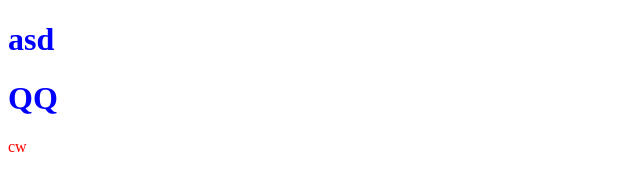
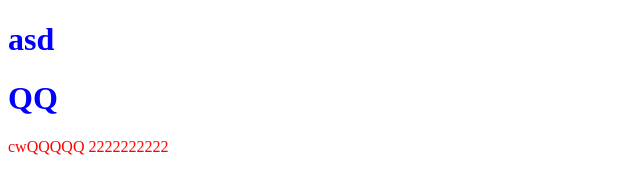
Before and after one commit to sky85245630/git, a plain HTML site: page index.html in a window 1280 px wide. Shown: the whole page, without its empty margins (0-640 px from the left). Drawn offline with Linux system fonts and the light colour scheme.

Commit message:
第二個

```diff
--- a/index.html
+++ b/index.html
@@ -10,6 +10,9 @@
 <body>
     <h1>asd</h1>
     <h1>QQ</h1>
-    cw
+    cwQQQQQ
+
+
+    2222222222
 </body>
 </html>
```
